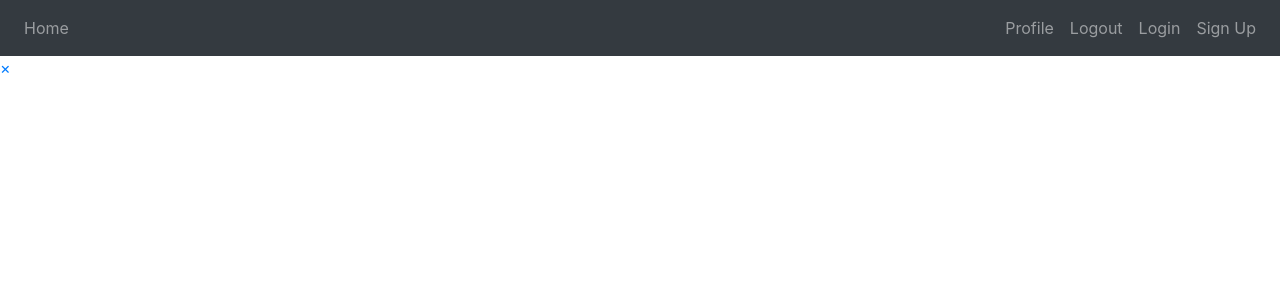
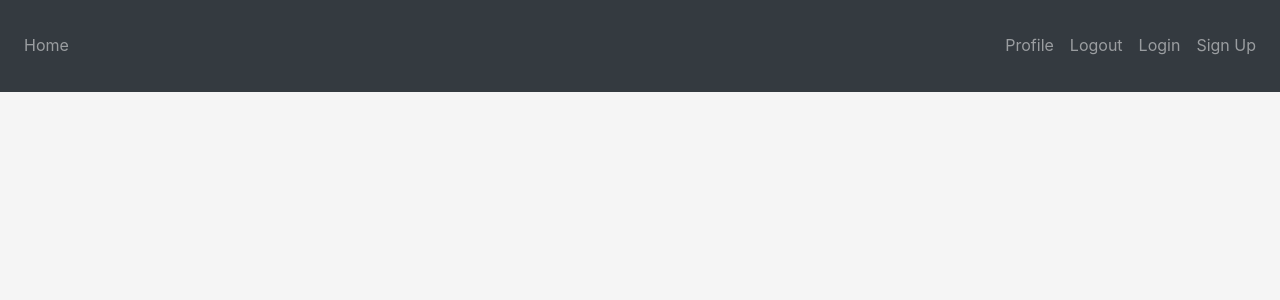
Before and after one commit to E-XRAy/E-XRAy-Web, a Django app: page / in a window 1280 px wide. Shown: the top 300 px of the page. Run offline with Django 3.2, Linux system fonts and the light colour scheme; some libraries are stand-ins or nearby versions.

```diff
--- /dev/null
+++ b/user/static/user/style.css
@@ -0,0 +1,78 @@
+.navbar {
+    background: #000000
+}
+
+.nav-item::after {
+    content: '';
+    display: block;
+    width: 0px;
+    height: 2px;
+    background: #fec400;
+    transition: 0.4s
+}
+
+.nav-item:hover::after {
+    width: 100%
+}
+
+.navbar-dark .navbar-nav .active>.nav-link,
+.navbar-dark .navbar-nav .nav-link.active,
+.navbar-dark .navbar-nav .nav-link.show,
+.navbar-dark .navbar-nav .show>.nav-link,
+.navbar-dark .navbar-nav .nav-link:focus,
+.navbar-dark .navbar-nav .nav-link:hover {
+    color: #fec400
+}
+
+.nav-link {
+    padding: 25px 5px;
+    transition: 0.2s
+}
+
+body {
+    background-color: whitesmoke
+}
+
+
+.sidebar {
+  height: 100%;
+  width: 0;
+  position: fixed;
+  z-index: 2;
+  top: 0;
+  left: 0;
+  background-color: #111;
+  overflow-x: hidden;
+  transition: 0.5s;
+  padding-top: 60px;
+}
+
+.sidebar div {
+  padding: 8px 8px 8px 32px;
+  text-decoration: none;
+  font-size: 25px;
+  color: #818181;
+  display: block;
+  transition: 0.3s;
+}
+
+.sidebar div:hover {
+  color: #f1f1f1;
+}
+
+.sidebar .closebtn {
+  position: absolute;
+  top: 0;
+  right: 25px;
+  font-size: 36px;
+  margin-left: 50px;
+}
+
+
+
+
+/* On smaller screens, where height is less than 450px, change the style of the sidenav (less padding and a smaller font size) */
+@media screen and (max-height: 450px) {
+  .sidebar {padding-top: 15px;}
+  .sidebar a {font-size: 18px;}
+}
--- a/user/templates/user/index.html
+++ b/user/templates/user/index.html
@@ -15,7 +15,7 @@
 
     <!-- Latest compiled JavaScript -->
     <script src="https://maxcdn.bootstrapcdn.com/bootstrap/4.1.1/js/bootstrap.min.js"></script>
-    <link rel="stylesheet" href="css/style.css">
+    <link rel="stylesheet" href="{% static '/user/style.css' %}">
     <!-- The core Firebase JS SDK is always required and must be listed first -->
     <script src="https://www.gstatic.com/firebasejs/7.21.0/firebase-app.js"></script>
     <script src="https://www.gstatic.com/firebasejs/7.21.0/firebase-auth.js"></script>
```
Also changed, not shown: other parts of user/templates/user/index.html (+6 -6 lines).
